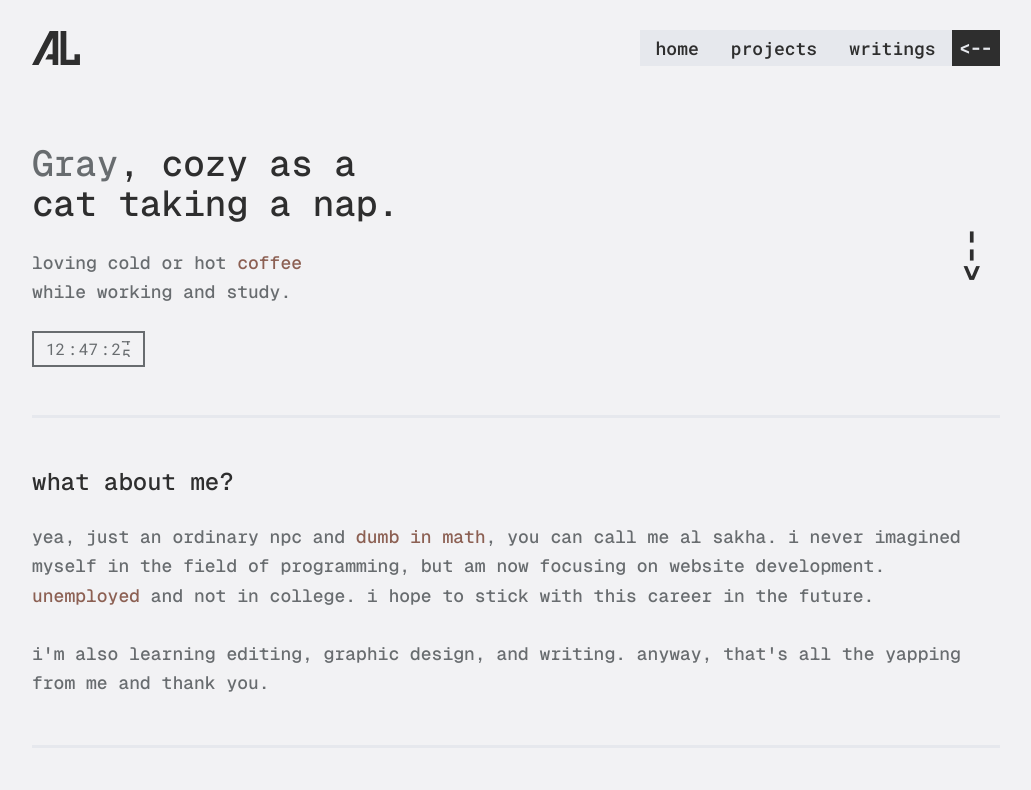
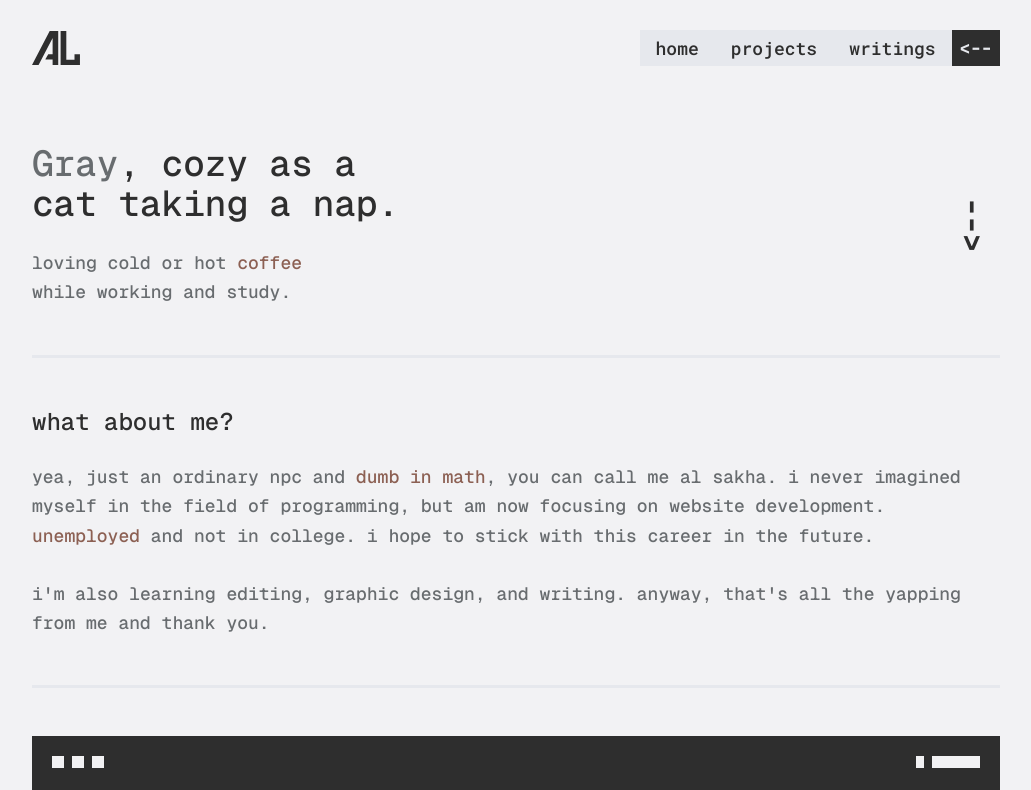
Before and after one commit to IRTIDEATH/Al-Sakha, a Next.js app: page / in a window 1280 px wide. Shown: the top 790 px of the page, without its empty margins (124-1155 px from the left). Built offline with nearby package versions, Linux system fonts and the light colour scheme.

Commit message:
Adjustment

```diff
--- a/components/section/home/color-palette-section.tsx
+++ b/components/section/home/color-palette-section.tsx
@@ -23,10 +23,10 @@ const ColorPaletteSection = () => {
   const handleCopyColor = (hex: string, index: number) => {
     navigator.clipboard.writeText(hex);
     setCopiedIndex(index);
-    setTimeout(() => setCopiedIndex(null), 2000);
+    setTimeout(() => setCopiedIndex(null), 3000);
     toast.success("Color copied to clipboard", {
       description: `Color ${hex} copied to clipboard`,
-      duration: 2000,
+      duration: 3000,
     });
   };
 
@@ -45,26 +45,34 @@ const ColorPaletteSection = () => {
                   <div className="absolute top-2 right-2 opacity-0 group-hover:opacity-100 transition-opacity duration-200">
                     {copiedIndex === index ? (
                       <svg
+                        className="h-5 w-5 text-background"
                         xmlns="http://www.w3.org/2000/svg"
-                        className="h-5 w-5 text-background drop-shadow-lg"
-                        viewBox="0 0 20 20"
-                        fill="currentColor"
+                        width="24"
+                        height="24"
+                        viewBox="0 0 24 24"
+                        fill="none"
+                        stroke="currentColor"
+                        stroke-width="2"
+                        stroke-linecap="round"
+                        stroke-linejoin="round"
                       >
-                        <path
-                          fillRule="evenodd"
-                          d="M16.707 5.293a1 1 0 010 1.414l-8 8a1 1 0 01-1.414 0l-4-4a1 1 0 011.414-1.414L8 12.586l7.293-7.293a1 1 0 011.414 0z"
-                          clipRule="evenodd"
-                        />
+                        <path d="M20 6 9 17l-5-5" />
                       </svg>
                     ) : (
                       <svg
+                        className="h-5 w-5 text-background"
                         xmlns="http://www.w3.org/2000/svg"
-                        className="h-5 w-5 text-white drop-shadow-lg"
-                        viewBox="0 0 20 20"
-                        fill="currentColor"
+                        width="24"
+                        height="24"
+                        viewBox="0 0 24 24"
+                        fill="none"
+                        stroke="currentColor"
+                        strokeWidth="2"
+                        strokeLinecap="round"
+                        strokeLinejoin="round"
                       >
-                        <path d="M8 3a1 1 0 011-1h2a1 1 0 110 2H9a1 1 0 01-1-1z" />
-                        <path d="M6 3a2 2 0 00-2 2v11a2 2 0 002 2h8a2 2 0 002-2V5a2 2 0 00-2-2 3 3 0 01-3 3H9a3 3 0 01-3-3z" />
+                        <rect width="8" height="4" x="8" y="2" rx="1" ry="1" />
+                        <path d="M16 4h2a2 2 0 0 1 2 2v14a2 2 0 0 1-2 2H6a2 2 0 0 1-2-2V6a2 2 0 0 1 2-2h2" />
                       </svg>
                     )}
                   </div>
--- a/components/section/home/hero-section.tsx
+++ b/components/section/home/hero-section.tsx
@@ -5,13 +5,8 @@ import { useReducedMotion } from "motion/react";
 import Image from "next/image";
 import ZetaText from "@/components/ui/zeta-text";
 import dynamic from "next/dynamic";
-import { useEffect, useState } from "react";
 
 const Cursor = dynamic(() => import("@/components/ui/animate-cursor"), {
-  ssr: false,
-});
-
-const SlidingNumber = dynamic(() => import("@/components/ui/sliding-number"), {
   ssr: false,
 });
 
@@ -20,21 +15,8 @@ const TextLoop = dynamic(() => import("@/components/ui/text-loop"), {
 });
 
 
-
 const HeroSection = () => {
   const prefersReducedMotion = useReducedMotion();
-  const [hours, setHours] = useState(new Date().getHours());
-  const [minutes, setMinutes] = useState(new Date().getMinutes());
-  const [seconds, setSeconds] = useState(new Date().getSeconds());
-
-  useEffect(() => {
-    const interval = setInterval(() => {
-      setHours(new Date().getHours());
-      setMinutes(new Date().getMinutes());
-      setSeconds(new Date().getSeconds());
-    }, 1000);
-    return () => clearInterval(interval);
-  }, []);
 
   return (
     <>
@@ -79,15 +61,6 @@ const HeroSection = () => {
             <br />
             while working and study.
           </p>
-          <div className="px-3 py-1 border-2 border-zeta">
-            <div className="flex items-center gap-0.5 font-roboto text-zeta">
-              <SlidingNumber value={hours} padStart={true} />
-              <span>:</span>
-              <SlidingNumber value={minutes} padStart={true} />
-              <span>:</span>
-              <SlidingNumber value={seconds} padStart={true} />
-            </div>
-          </div>
         </div>
         <TextLoop className="absolute right-0 font-bold text-2xl sm:text-3xl rotate-90">
           <span>{"-->"}</span>
--- a/components/section/home/service-section.tsx
+++ b/components/section/home/service-section.tsx
@@ -14,7 +14,7 @@ const ServiceSection = () => {
           work on the{" "}
           <CoffeeText className="underline decoration-2">
             <Link aria-label="Navigate to projects page" href={"/projects"}>
-              projects.
+              projects
             </Link>
           </CoffeeText>{" "}
           page.
```
